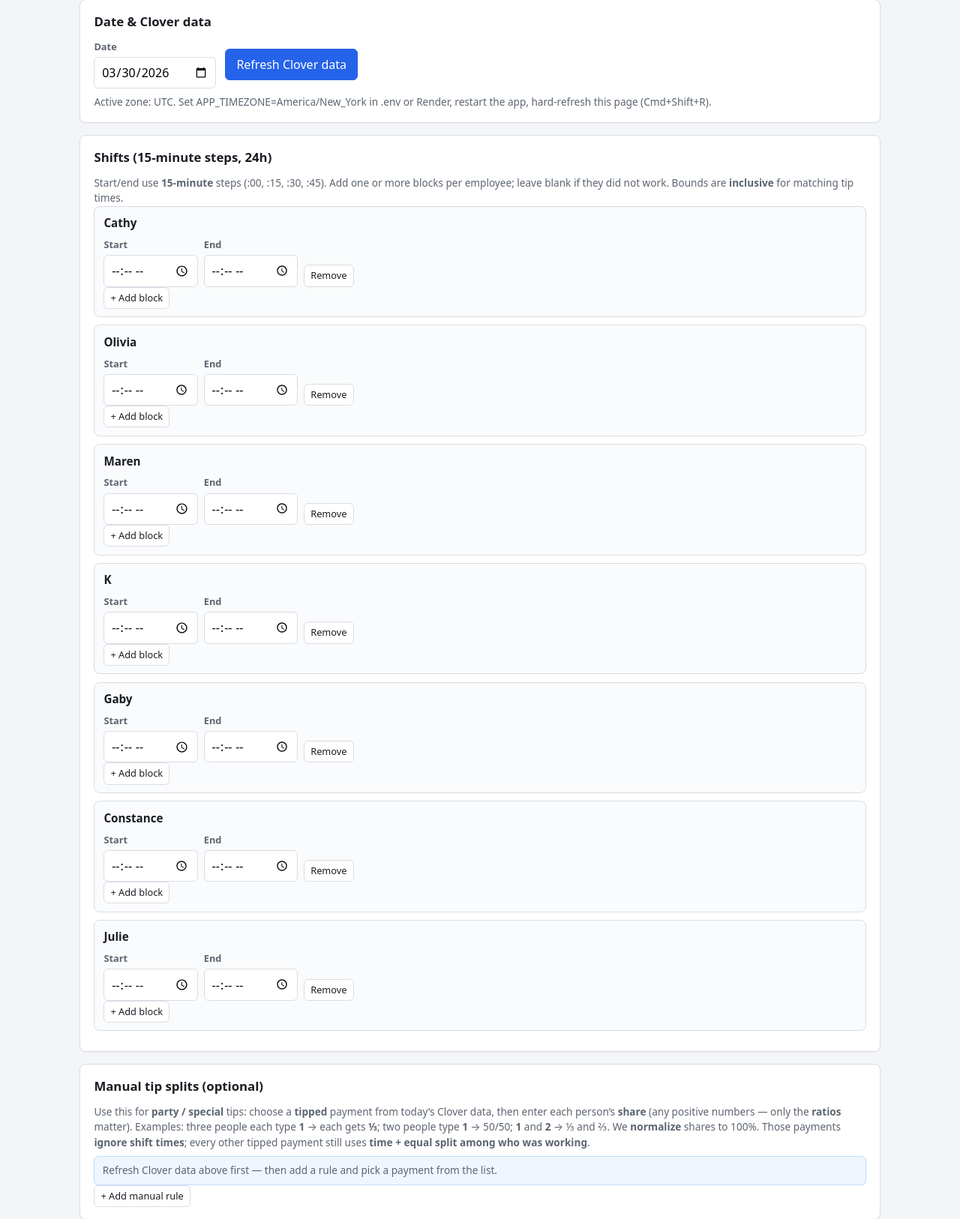
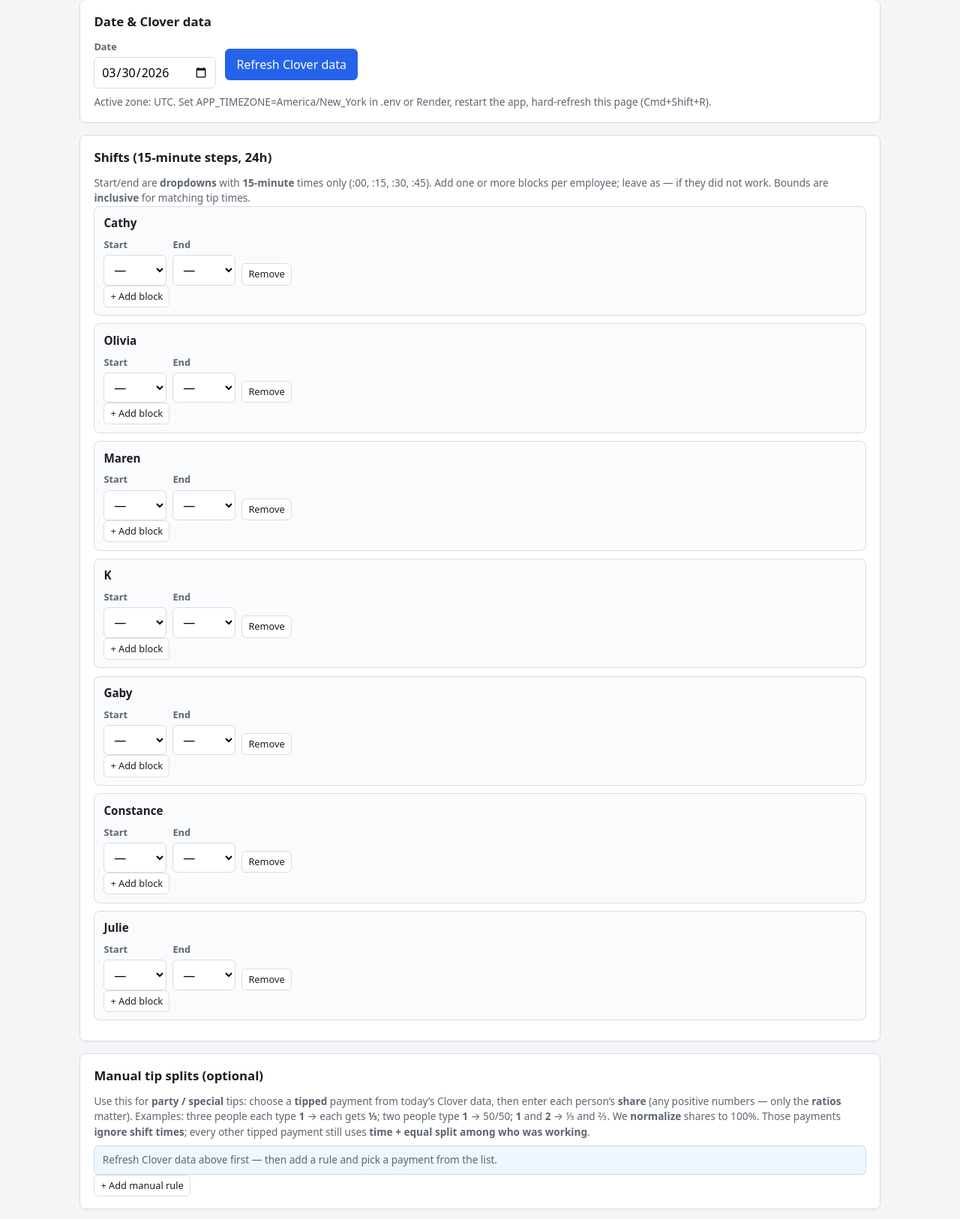
Before and after one commit to CathyZhang0404/tips-board, a FastAPI app: page / in a window 1280 px wide. Shown: the part 306-1932 px from the top of the page at 75% size. Run offline with FastAPI, Linux system fonts and the light colour scheme; data comes from the database, SQL or seed files in the repository; some libraries are stand-ins or nearby versions.

Commit message:
Shifts: use 15-minute-only selects instead of native time input
Made-with: Cursor

```diff
--- a/static/app.js
+++ b/static/app.js
@@ -37,6 +37,40 @@ function mondayOfWeekContaining(isoYmd) {
 }
 
 const el = (id) => document.getElementById(id);
+
+/** Must match backend ``TIME_GRID_MINUTES`` (15). */
+const SHIFT_SLOT_MINUTES = [0, 15, 30, 45];
+
+/**
+ * Dropdown for shift start/end — only 15-minute marks (no native time picker gaps).
+ * ``selectedRaw`` is ``HH:MM``; invalid or off-grid values show as unset (—).
+ */
+function shiftTimeSelectHtml(className, selectedRaw) {
+  const sel = (selectedRaw || "").trim();
+  const parts = sel.split(":");
+  const h = parts.length === 2 ? parseInt(parts[0], 10) : NaN;
+  const m = parts.length === 2 ? parseInt(parts[1], 10) : NaN;
+  const valid =
+    !Number.isNaN(h) &&
+    !Number.isNaN(m) &&
+    h >= 0 &&
+    h <= 23 &&
+    SHIFT_SLOT_MINUTES.includes(m);
+  const effective = valid
+    ? `${String(h).padStart(2, "0")}:${String(m).padStart(2, "0")}`
+    : "";
+
+  let opts = '<option value="">—</option>';
+  for (let hour = 0; hour < 24; hour++) {
+    for (const min of SHIFT_SLOT_MINUTES) {
+      const hh = String(hour).padStart(2, "0");
+      const mm = String(min).padStart(2, "0");
+      const v = `${hh}:${mm}`;
+      opts += `<option value="${v}"${v === effective ? " selected" : ""}>${v}</option>`;
+    }
+  }
+  return `<select class="${className} shift-time-select">${opts}</select>`;
+}
 
 function showBanner(which, message) {
   const err = el("global-error");
@@ -97,10 +131,10 @@ function addShiftRow(employeeName, startVal = "", endVal = "") {
   row.className = "shift-row";
   row.innerHTML = `
     <label class="field"><span class="label">Start</span>
-      <input type="time" class="inp-start" step="900" value="${startVal}" />
+      ${shiftTimeSelectHtml("inp-start", startVal)}
     </label>
     <label class="field"><span class="label">End</span>
-      <input type="time" class="inp-end" step="900" value="${endVal}" />
+      ${shiftTimeSelectHtml("inp-end", endVal)}
     </label>
     <button type="button" class="btn btn-small shift-remove">Remove</button>
   `;
--- a/static/style.css
+++ b/static/style.css
@@ -118,12 +118,18 @@ body {
 }
 
 input[type="date"],
-input[type="time"] {
+input[type="time"],
+select.shift-time-select {
   font: inherit;
   padding: 0.45rem 0.55rem;
   border: 1px solid var(--border);
   border-radius: 6px;
   background: #fff;
+}
+
+select.shift-time-select {
+  min-width: 5.25rem;
+  cursor: pointer;
 }
 
 .btn {
--- a/templates/index.html
+++ b/templates/index.html
@@ -4,7 +4,7 @@
   <meta charset="UTF-8" />
   <meta name="viewport" content="width=device-width, initial-scale=1" />
   <title>Tips Board — daily ops</title>
-  <link rel="stylesheet" href="/static/style.css?v=20260401" />
+  <link rel="stylesheet" href="/static/style.css?v=20260402" />
 </head>
 <body>
   <header class="header">
@@ -50,7 +50,7 @@
 
     <section class="card" id="shifts-section">
       <h2>Shifts (15-minute steps, 24h)</h2>
-      <p class="hint">Start/end use <strong>15-minute</strong> steps (:00, :15, :30, :45). Add one or more blocks per employee; leave blank if they did not work. Bounds are <strong>inclusive</strong> for matching tip times.</p>
+      <p class="hint">Start/end are <strong>dropdowns</strong> with <strong>15-minute</strong> times only (:00, :15, :30, :45). Add one or more blocks per employee; leave as — if they did not work. Bounds are <strong>inclusive</strong> for matching tip times.</p>
       <div id="shift-panels"></div>
     </section>
 
@@ -228,6 +228,6 @@
   <script>
     window.__EMPLOYEES__ = {{ employees | tojson }};
   </script>
-  <script src="/static/app.js?v=20260401"></script>
+  <script src="/static/app.js?v=20260402"></script>
 </body>
 </html>
```
